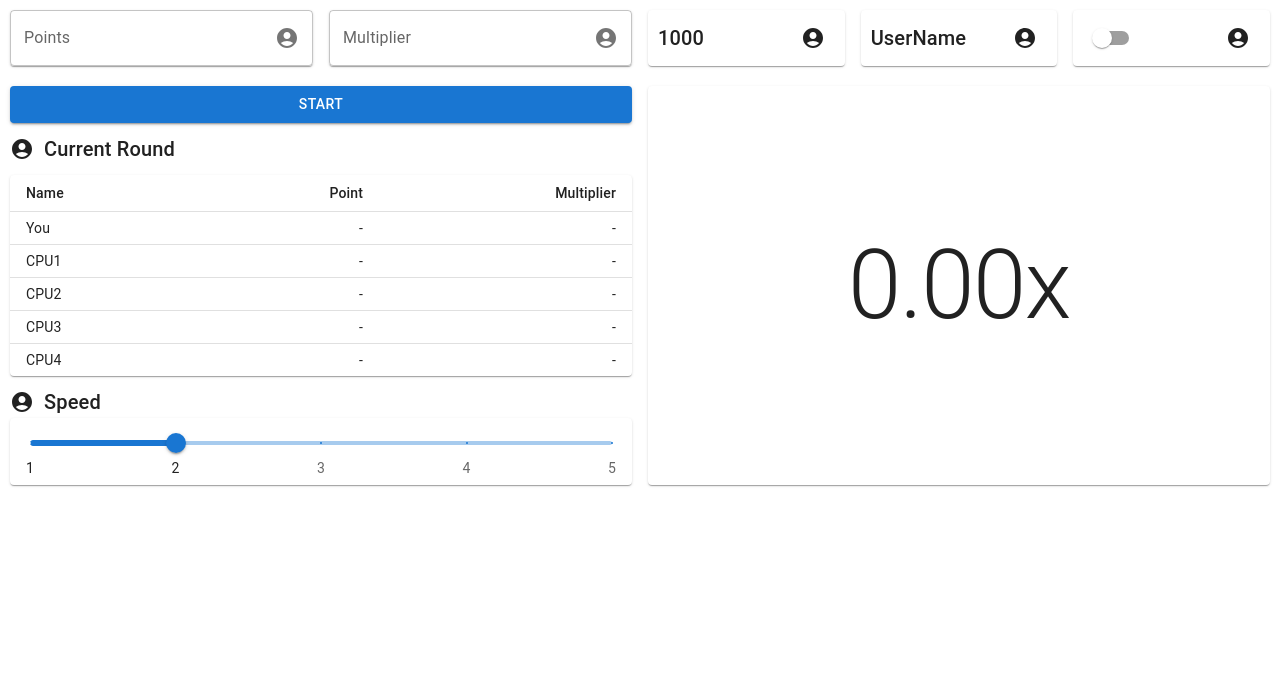
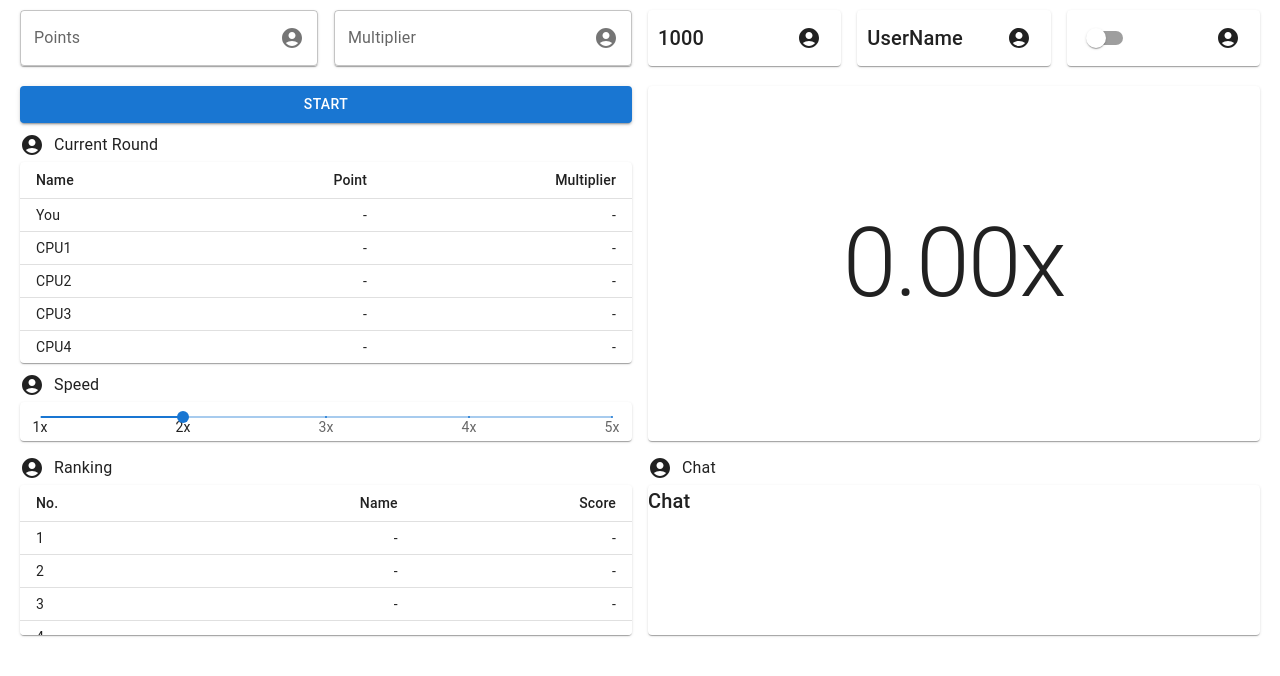
Before and after one commit to ivansychev/guessing-game, a React app: page / in a window 1280 px wide. Shown: the top 676 px of the page. Built offline with nearby package versions, Linux system fonts and the light colour scheme; the HTML template or start-up script is replaced by a standard one.

Commit message:
Layout done

```diff
--- /dev/null
+++ b/src/App.styled.ts
@@ -0,0 +1,5 @@
+import styled from "styled-components";
+
+export const AppStyled = styled.div(() => ({
+    padding: "10px 20px"
+}));
--- a/src/App.tsx
+++ b/src/App.tsx
@@ -2,8 +2,10 @@ import { CssBaseline } from "@mui/material";
 import { ThemeProvider } from "@mui/material/styles";
 import { lightTheme, darkTheme } from "./Theme.styled";
 import { useCallback, useState } from "react";
+import { AppStyled } from "./App.styled";
 import { Header } from "./header/Header";
-import { Body} from "./body/Body";
+import { Body } from "./body/Body";
+import { Footer } from "./footer/Footer";
 
 
 const App = (): JSX.Element => {
@@ -16,8 +18,11 @@ const App = (): JSX.Element => {
     return (
         <ThemeProvider theme={currentTheme}>
             <CssBaseline/>
-            <Header handleThemeChange={handleChange}/>
-            <Body/>
+            <AppStyled>
+                <Header handleThemeChange={handleChange}/>
+                <Body/>
+                <Footer/>
+            </AppStyled>
         </ThemeProvider>
     )
 }
--- a/src/body/Body.styled.tsx
+++ b/src/body/Body.styled.tsx
@@ -1,7 +1,7 @@
 import styled from "styled-components";
 
 export const BodyStyled = styled.div(() => ({
-    padding: "10px"
+    padding: "20px 0 10px"
 }));
 
 export const LeftBodyContainerStyled = styled.div(() => ({
@@ -12,9 +12,5 @@ export const LeftBodyContainerStyled = styled.div(() => ({
 export const BodyTextContainerStyled = styled.div(() => ({
     display: "flex",
     alignItems: "center",
-    marginTop: "10px"
+    margin: "10px 0 5px"
 }));
-
-export const TableContainerStyled = styled.div(() => ({
-    marginTop: "10px"
-}));
--- a/src/body/Body.tsx
+++ b/src/body/Body.tsx
@@ -1,4 +1,4 @@
-import { BodyStyled, BodyTextContainerStyled, LeftBodyContainerStyled, TableContainerStyled } from "./Body.styled";
+import { BodyStyled, BodyTextContainerStyled, LeftBodyContainerStyled } from "./Body.styled";
 import {
     Button,
     Grid,
@@ -23,9 +23,8 @@ export const Body = () => (
                     </Button>
                     <BodyTextContainerStyled>
                         <AccountCircle sx={{ marginRight: "10px" }} />
-                        <Typography variant="h6">Current Round</Typography>
+                        <Typography variant="p">Current Round</Typography>
                     </BodyTextContainerStyled>
-                    <TableContainerStyled>
                     <TableContainer component={Paper}>
                         <Table size="small" aria-label="simple table">
                             <TableHead>
@@ -46,19 +45,26 @@ export const Body = () => (
                             </TableBody>
                         </Table>
                     </TableContainer>
-                    </TableContainerStyled>
                     <BodyTextContainerStyled>
                         <AccountCircle sx={{ marginRight: "10px" }} />
-                        <Typography variant="h6">Speed</Typography>
+                        <Typography variant="p">Speed</Typography>
                     </BodyTextContainerStyled>
                     <Paper sx={{ padding: "10px 20px 0px" }}>
                         <Slider
+                            sx={{
+                                margin: 0,
+                                padding: "0 0 20px",
+                                '& span': {
+                                    top: "5px",
+                                },
+                            }}
+                            size="small"
                             aria-label="Speed"
                             defaultValue={2}
                             step={1}
                             max={5}
                             min={1}
-                            marks={[1,2,3,4,5].map((n) => ({ value: n, label: n }))}
+                            marks={[1,2,3,4,5].map((n) => ({ value: n, label: `${n}x` }))}
                         />
                     </Paper>
                 </LeftBodyContainerStyled>
--- /dev/null
+++ b/src/footer/Footer.styled.ts
@@ -0,0 +1,13 @@
+import styled from "styled-components";
+
+export const FooterContainerStyled = styled.div(() => ({
+    display: "flex",
+    flexDirection: "column",
+    height: "100%"
+}));
+
+export const TextContainerStyled = styled.div(() => ({
+    display: "flex",
+    alignItems: "center",
+    margin: "5px 0"
+}));
--- /dev/null
+++ b/src/footer/Footer.tsx
@@ -0,0 +1,47 @@
+import { FooterContainerStyled, TextContainerStyled } from "./Footer.styled";
+import { Grid, Paper, Table, TableBody, TableCell, TableContainer, TableHead, TableRow, Typography } from "@mui/material";
+import { AccountCircle } from "@mui/icons-material";
+
+export const Footer = () => (
+    <Grid container spacing={2}>
+        <Grid item xs={6}>
+            <FooterContainerStyled>
+                <TextContainerStyled>
+                    <AccountCircle sx={{ marginRight: "10px" }} />
+                    <Typography variant="p">Ranking</Typography>
+                </TextContainerStyled>
+                <TableContainer sx={{ maxHeight: 150 }} component={Paper}>
+                    <Table size="small" aria-label="simple table">
+                        <TableHead>
+                            <TableRow>
+                                <TableCell>No.</TableCell>
+                                <TableCell align="right">Name</TableCell>
+                                <TableCell align="right">Score</TableCell>
+                            </TableRow>
+                        </TableHead>
+                        <TableBody>
+                            {[1, 2, 3, 4, 5].map((name) => (
+                                <TableRow key={name} sx={{ '&:last-child td, &:last-child th': { border: 0 } }}>
+                                    <TableCell>{name}</TableCell>
+                                    <TableCell align="right">{"-"}</TableCell>
+                                    <TableCell align="right">{"-"}</TableCell>
+                                </TableRow>
+                            ))}
+                        </TableBody>
+                    </Table>
+                </TableContainer>
+            </FooterContainerStyled>
+        </Grid>
+        <Grid item xs={6}>
+            <FooterContainerStyled>
+                <TextContainerStyled>
+                    <AccountCircle sx={{ marginRight: "10px" }} />
+                    <Typography variant="p">Chat</Typography>
+                </TextContainerStyled>
+                <Paper sx={{ height: "100%" }}>
+                    <Typography variant="h6">Chat</Typography>
+                </Paper>
+            </FooterContainerStyled>
+        </Grid>
+    </Grid>
+)
--- a/src/header/Header.styled.ts
+++ b/src/header/Header.styled.ts
@@ -1,5 +1 @@
 import styled from "styled-components";
-
-export const HeaderStyled = styled.div(() => ({
-    padding: "10px"
-}));
--- a/src/header/Header.tsx
+++ b/src/header/Header.tsx
@@ -9,12 +9,10 @@ import {
 } from "@mui/material";
 import { AccountCircle } from '@mui/icons-material';
 import { ChangeEvent, FC } from "react";
-import {HeaderStyled} from "./Header.styled";
 
 export const Header: FC<{
     handleThemeChange: (event: ChangeEvent<HTMLInputElement>, checked: boolean) => void
 }> = ({ handleThemeChange }) => (
-    <HeaderStyled>
     <Grid container spacing={2}>
         <Grid item xs={3}>
             <Paper>
@@ -69,5 +67,4 @@ export const Header: FC<{
             </Paper>
         </Grid>
     </Grid>
-    </HeaderStyled>
 )
```
Lines whose indentation alone changed are shown as unchanged.
